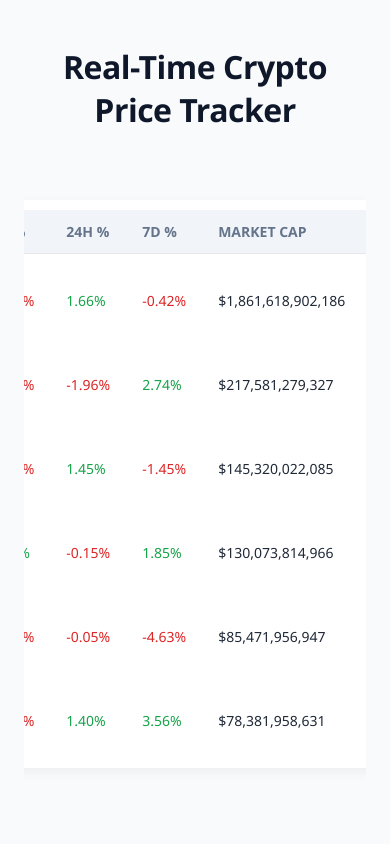
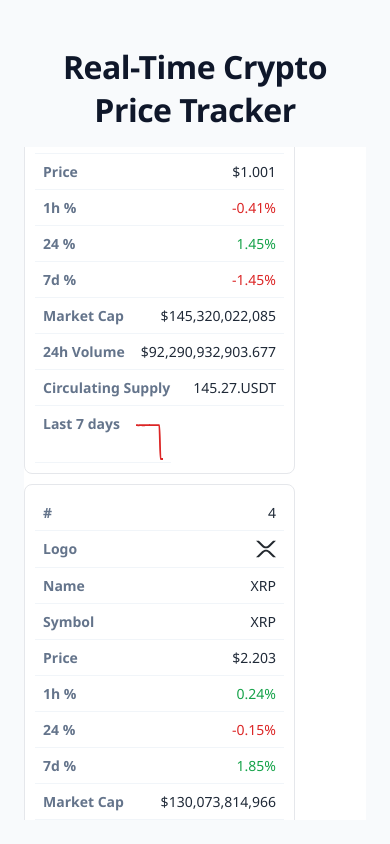
Before and after one commit to jainmanan2409/crypto-price-tracker, a React (Vite) app: page / in a window 390 px wide. Built offline with nearby package versions, Linux system fonts and the light colour scheme; no server answers.

Commit message:
initial commit

```diff
--- a/src/components/CryptoTable.tsx
+++ b/src/components/CryptoTable.tsx
@@ -29,24 +29,24 @@ const CryptoTable: React.FC = () => {
     <tbody>
       {assets.map((coin, index) => (
         <tr key={coin.id}>
-          <td>{index + 1}</td>
-          <td><img src={coin.logo} alt={coin.name} className="h-6 w-6" /></td>
-          <td>{coin.name}</td>
-          <td>{coin.symbol}</td>
-          <td>${coin.price.toLocaleString()}</td>
-          <td className={coin.percent1h >= 0 ? "text-green-500" : "text-red-500"}>
+          <td data-label = "#">{index + 1}</td>
+          <td data-label = "Logo"><img src={coin.logo} alt={coin.name} className="h-6 w-6" /></td>
+          <td data-label = "Name">{coin.name}</td>
+          <td data-label = "Symbol">{coin.symbol}</td>
+          <td data-label = "Price">${coin.price.toLocaleString()}</td>
+          <td data-label="1h %" className={coin.percent1h >= 0 ? "text-green-500" : "text-red-500"}>
             {coin.percent1h.toFixed(2)}%
           </td>
-          <td className={coin.percent24h >= 0 ? "text-green-500" : "text-red-500"}>
+          <td data-label="24 %" className={coin.percent24h >= 0 ? "text-green-500" : "text-red-500"}>
             {coin.percent24h.toFixed(2)}%
           </td>
-          <td className={coin.percent7d >= 0 ? "text-green-500" : "text-red-500"}>
+          <td data-label="7d %" className={coin.percent7d >= 0 ? "text-green-500" : "text-red-500"}>
             {coin.percent7d.toFixed(2)}%
           </td>
-          <td>${coin.marketCap.toLocaleString()}</td>
-          <td>${coin.volume24h.toLocaleString()}</td>
-          <td>{coin.circulatingSupply.toLocaleString()}.{coin.symbol}</td>
-          <td className="w-[120px] h-[40px] p-1">
+          <td data-label="Market Cap">${coin.marketCap.toLocaleString()}</td>
+          <td data-label="24h Volume">${coin.volume24h.toLocaleString()}</td>
+          <td data-label="Circulating Supply">{coin.circulatingSupply.toLocaleString()}.{coin.symbol}</td>
+          <td data-label="Last 7 days"className="w-[120px] h-[40px] p-1">
   {coin.history7d && (
     <MiniChart
       data={coin.history7d}
--- a/src/styles/CryptoTable.css
+++ b/src/styles/CryptoTable.css
@@ -101,3 +101,45 @@ body {
 .p-1 {
   padding: 0.25rem;
 }
+
+/* Responsive Table for Mobile */
+@media (max-width: 768px) {
+  .crypto-table {
+    display: block;
+    width: 100%;
+    overflow-x: auto;
+    font-size: 14px;
+  }
+
+  .crypto-table thead {
+    display: none; /* Optionally hide table headers on mobile */
+  }
+
+  .crypto-table tr {
+    display: block;
+    background-color: white;
+    margin-bottom: 10px;
+    border: 1px solid #e5e7eb;
+    border-radius: 8px;
+    padding: 10px;
+  }
+
+  .crypto-table td {
+    display: flex;
+    justify-content: space-between;
+    padding: 8px;
+    border-bottom: 1px solid #f1f5f9;
+  }
+
+  .crypto-table td::before {
+    content: attr(data-label);
+    font-weight: 600;
+    color: #64748b;
+    margin-right: 1rem;
+  }
+
+  .crypto-table img {
+    width: 20px;
+    height: 20px;
+  }
+}
```
